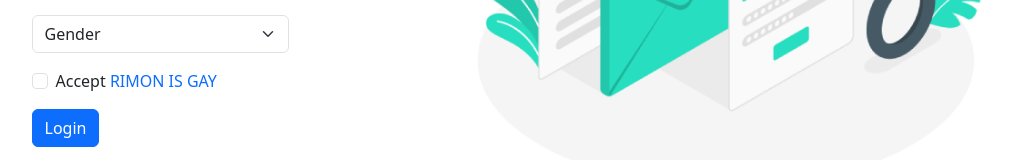
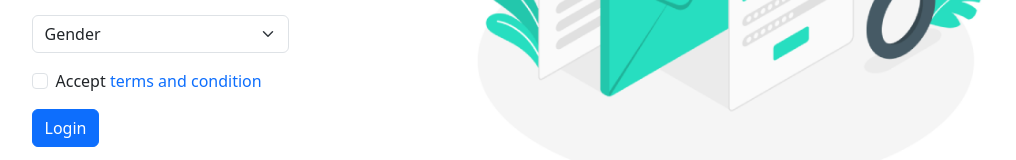
Before and after one commit to DevRifto/login, a plain HTML site: page index.html in a window 1280 px wide. Shown: the part 306-466 px from the top of the page, without its empty margins (195-1211 px from the left). Drawn offline with nearby package versions, Linux system fonts and the light colour scheme.

Commit message:
removing rimon is gay

```diff
--- a/index.html
+++ b/index.html
@@ -32,7 +32,7 @@
                       <div class="form-check mb-3">
                         <input class="form-check-input" type="checkbox" value="" id="flexCheckDefault">
                         <label class="form-check-label" for="flexCheckDefault">
-                          Accept <a style="text-decoration: none;" target="_blank" href="https://www.facebook.com/profile.php?id=100065025200936">RIMON IS GAY</a>
+                          Accept <a style="text-decoration: none;" target="_blank" href="https://www.facebook.com/profile.php?id=100065025200936">terms and condition</a>
                         </label>
 
                     </div>
```
